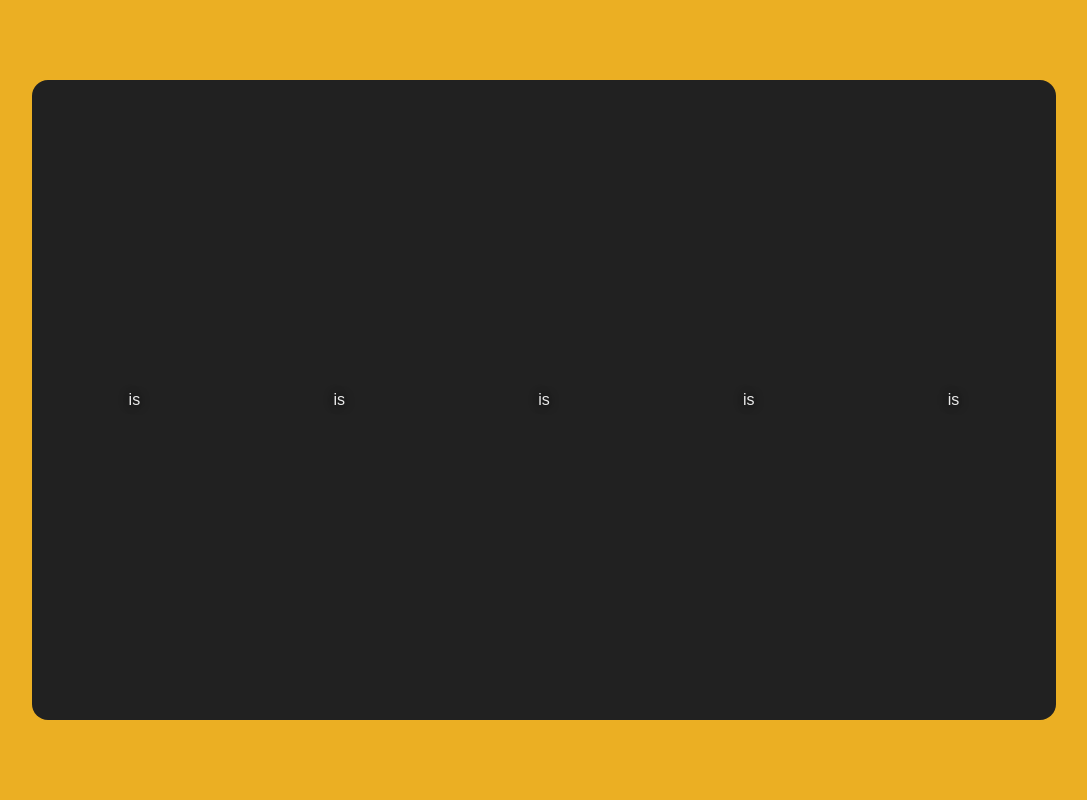
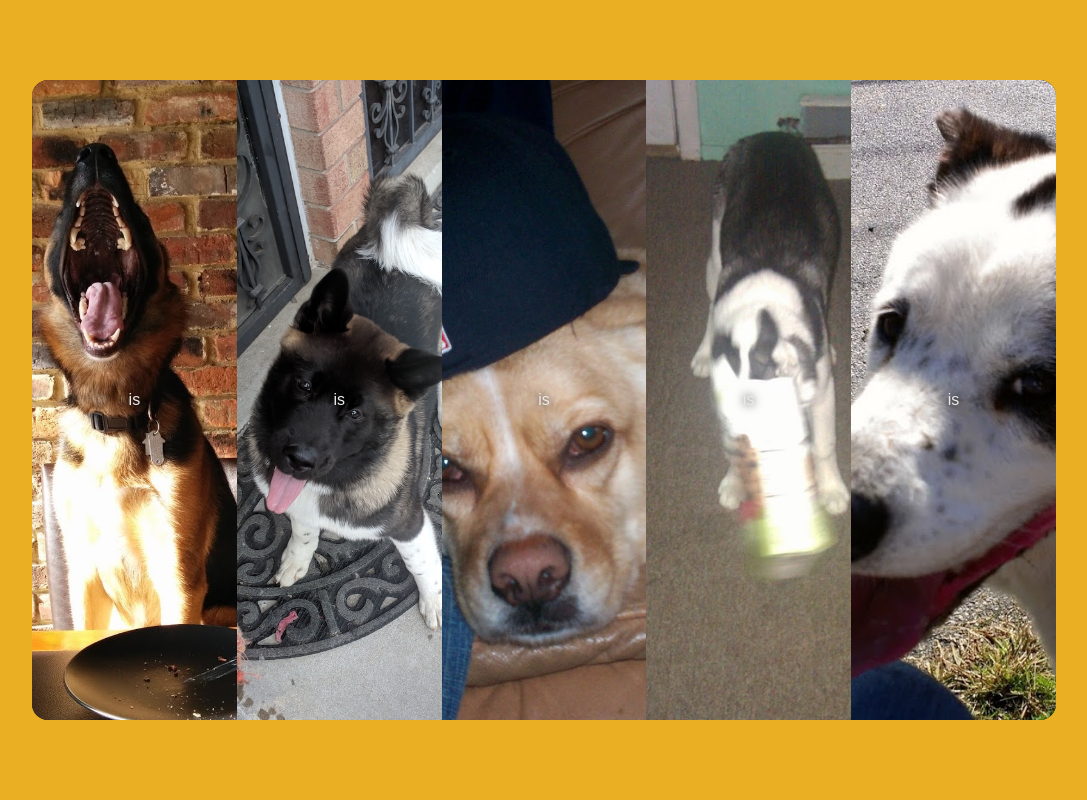
Before and after one commit to Sgonzo3/JS30-Flex-Panel-Expanded, a plain HTML site: page index.html in a window 1280 px wide. Shown: the whole page, without its empty margins (96-1183 px from the left). Drawn offline with Linux system fonts and the light colour scheme.

Commit message:
feat: image files added

```diff
--- a/app.css
+++ b/app.css
@@ -41,20 +41,20 @@ body {
     background 200ms;
 }
 .panel1 {
-  background-image: url('file:///Users/santos/Documents/dev/udacity/better-cat-clicker/images/otto.jpg');
+  background-image: url('./images/otto.jpg');
 }
 .panel2 {
-  background-image: url('file:///Users/santos/Documents/dev/udacity/better-cat-clicker/images/big-derp.jpg');
+  background-image: url('./images/big-derp.jpg');
 }
 .panel3 {
-  background-image: url('file:///Users/santos/Documents/dev/udacity/better-cat-clicker/images/niko.jpg');
+  background-image: url('./images/niko.jpg');
 }
 .panel4 {
-  background-image: url('file:///Users/santos/Documents/dev/udacity/better-cat-clicker/images/derp.jpg');
+  background-image: url('./images/derp.jpg');
 
 }
 .panel5 {
-  background-image: url('file:///Users/santos/Documents/dev/udacity/better-cat-clicker/images/misty.jpg');
+  background-image: url('./images/misty.jpg');
 
 }
 
```
Also changed, not shown: images/big-derp.jpg (added), images/derp.jpg (added), images/misty.jpg (added), images/niko.jpg (added), images/otto.jpg (added).
